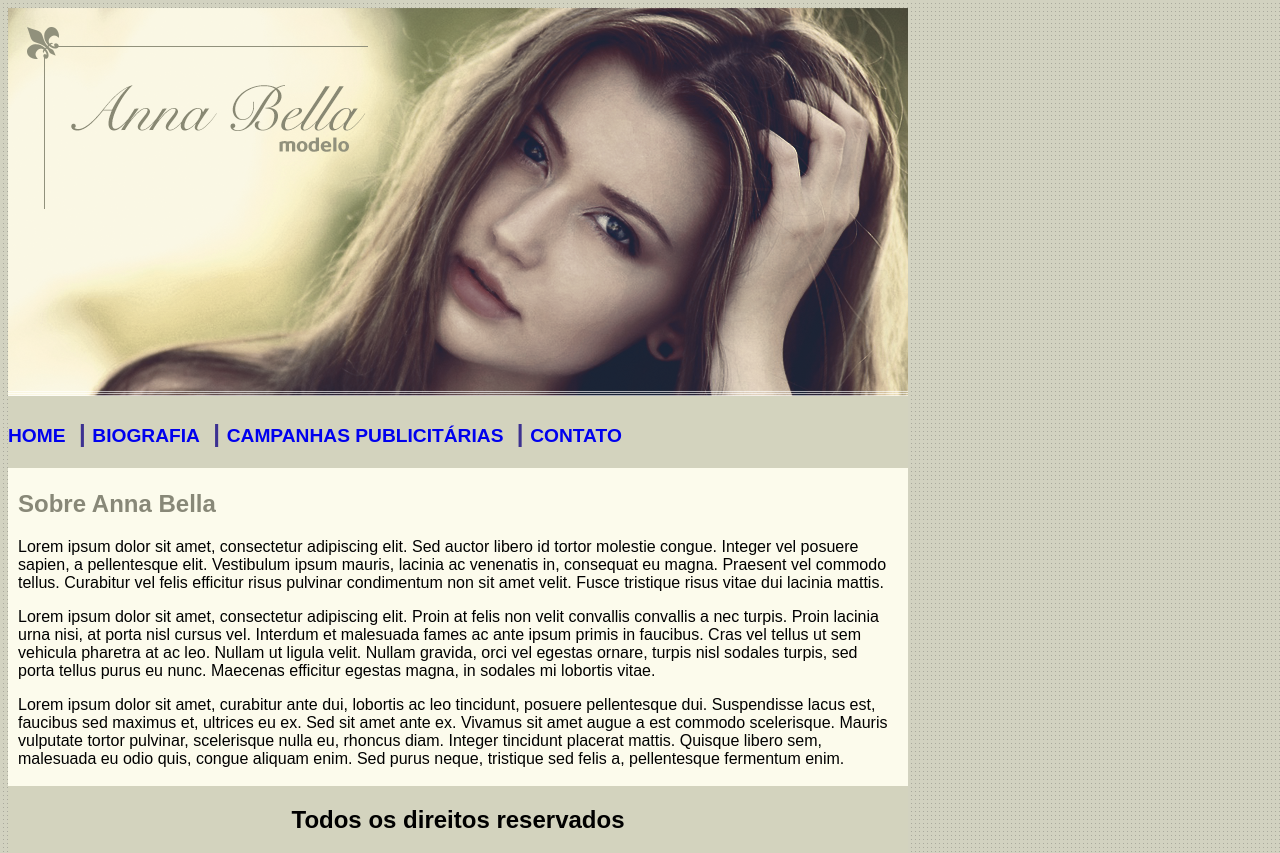
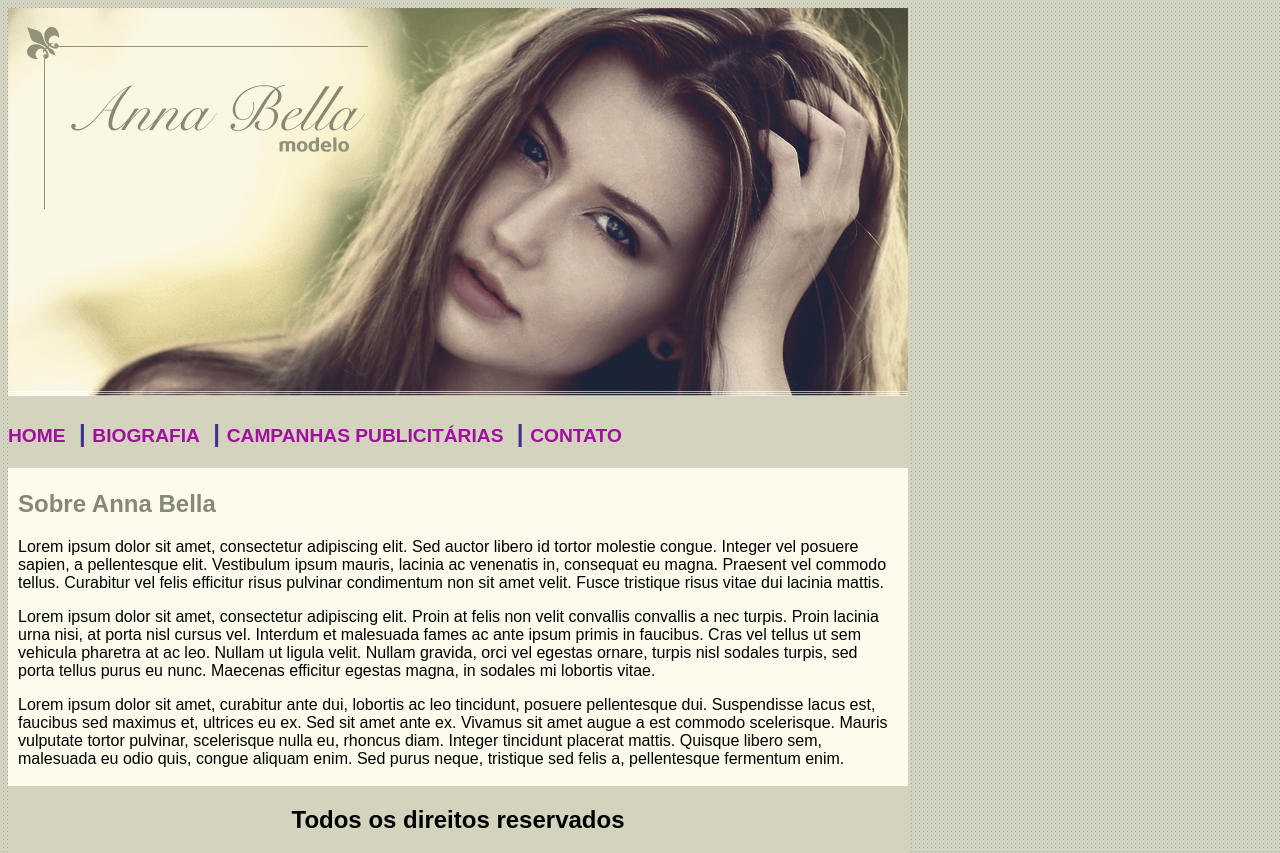
Before and after one commit to Astharios/AnnaBella, a plain HTML site: page index.html in a window 1280 px wide. Drawn offline with Linux system fonts and the light colour scheme.

```diff
--- a/stylesheet.css
+++ b/stylesheet.css
@@ -1,7 +1,7 @@
 a{
     text-decoration: none;
     font-size: 0.8em;
-    color: #a10fa1:}
+    color: #a10fa1;}
 a:visited{
     color: #a10fa1;}
 body{
```
